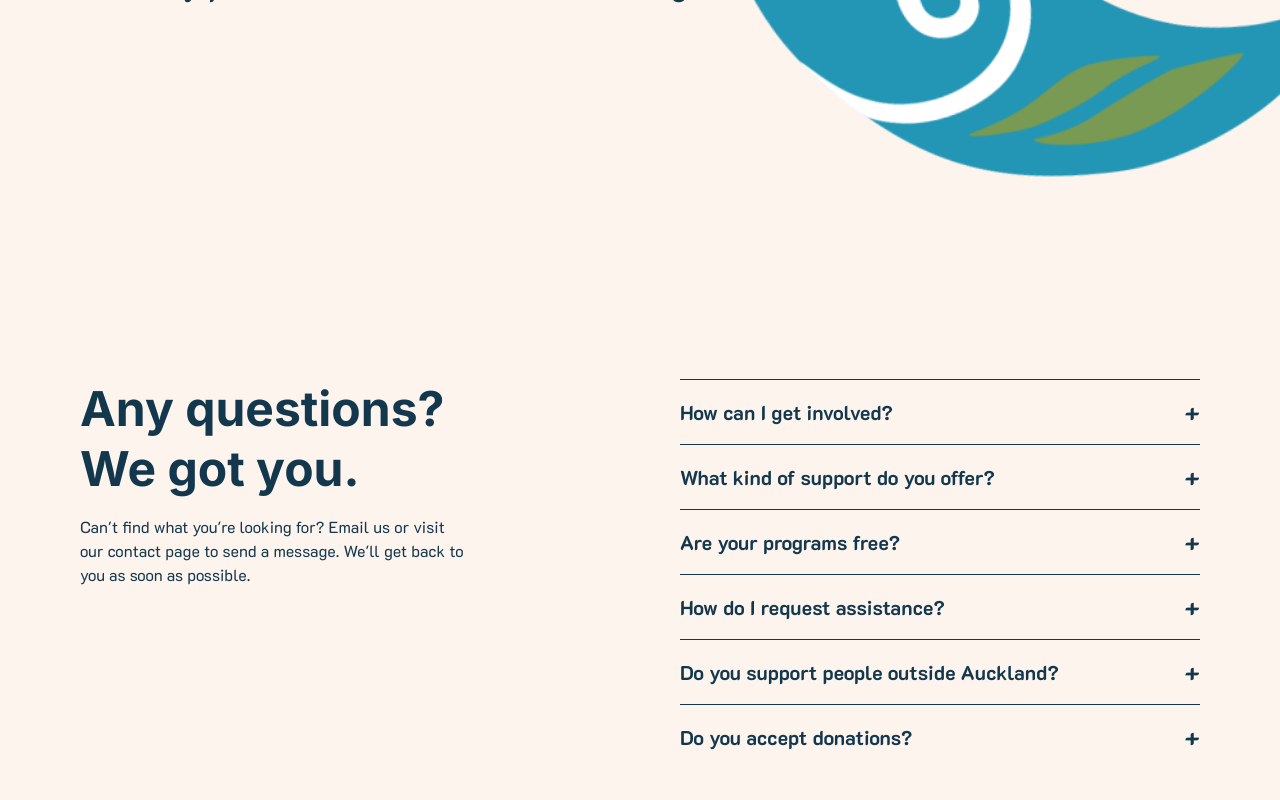
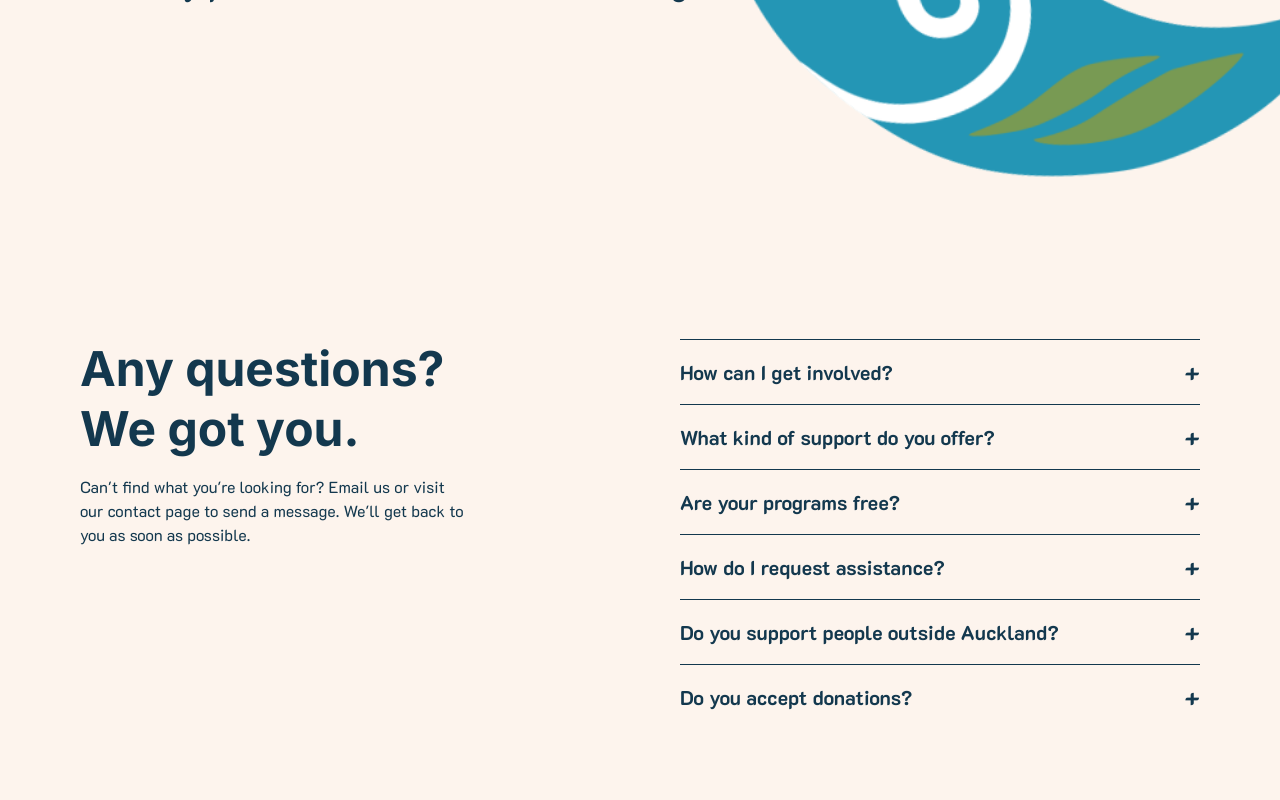
Before and after one commit to UoaWDCC/hidtreas, a Next.js app: page /faq in a window 1280 px wide. Shown: the part 600-1400 px from the top of the page. Built offline with nearby package versions, Linux system fonts and the light colour scheme.

Commit message:
style: minor adjustment

```diff
--- a/src/components/faq/FAQ.tsx
+++ b/src/components/faq/FAQ.tsx
@@ -3,7 +3,7 @@ import Accordion from './Accordion'
 export default function FAQ() {
   return (
     //640
-    <div className="flex items-center justify-center min-h-160 md:h-[50vh] bg-[#fdf4ed] px-1 sm:px-lg mb-80 md:mb-50">
+    <div className="flex items-center justify-center min-h-160 md:h-[50vh] bg-[#fdf4ed] px-1 sm:px-lg mb-80 md:mb-30">
       {/* Content wrapper to control top alignment */}
       <div className="flex flex-col md:flex-row gap-12 max-w-6xl w-full">
         {/* LEFT SIDE */}
--- a/src/components/faq/HeroSection.tsx
+++ b/src/components/faq/HeroSection.tsx
@@ -4,7 +4,7 @@ import heroImage from '@/assets/faqheroimage.jpg'
 
 export default function HeroSection() {
   return (
-    <div className="relative min-h-[10vh] md:h-[50vh] xl:h-[80vh] overflow-x-clip mb-10">
+    <div className="relative min-h-[10vh] md:h-[65vh] xl:h-[80vh] overflow-x-clip ">
       <div className="absolute bottom-[-120px] right-[-90px] w-[50%] h-[100%] hidden xl:block ">
         <Image
           src={waveBackground}
```
